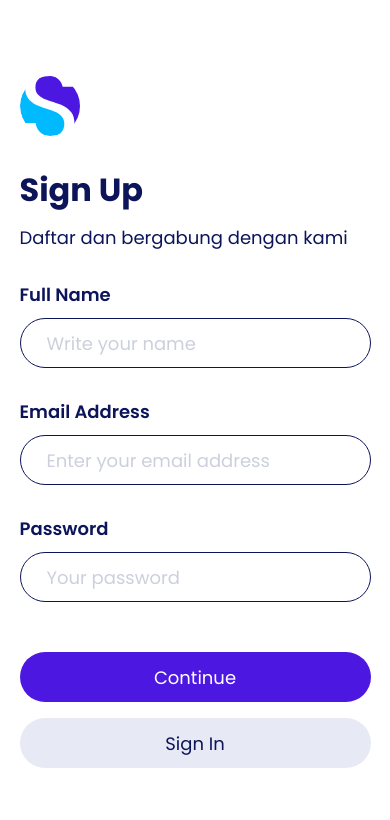
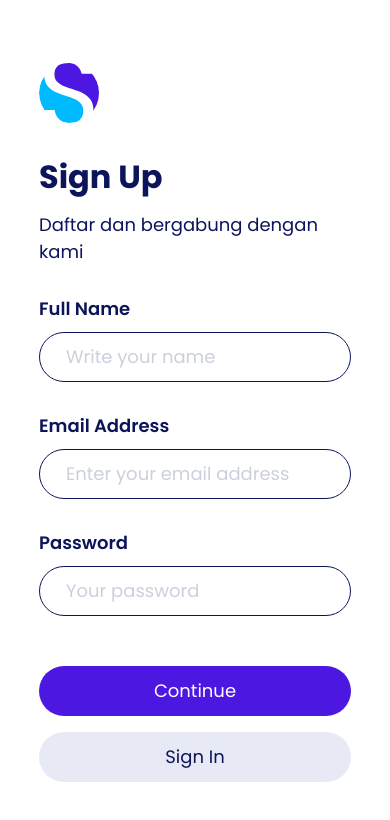
Before and after one commit to firlyafriansyah/GamingStore, a Next.js app: page /signup in a window 390 px wide. Shown: the top 820 px of the page. Built offline with nearby package versions, Linux system fonts and the light colour scheme.

Commit message:
Fixed responsive design Sign Up page

```diff
--- a/styles/signup.module.css
+++ b/styles/signup.module.css
@@ -31,6 +31,6 @@
 
 @media screen and (max-width: 500px) {
   .signup-wrapper {
-    width: 90%;
+    width: 80%;
   }
 }
--- a/styles/signupsuccess.module.css
+++ b/styles/signupsuccess.module.css
@@ -1,6 +1,6 @@
 .container {
   width: 100%;
-  height: 100vh;
+  min-height: 100vh;
   display: flex;
   flex-direction: column;
   justify-content: center;
@@ -9,7 +9,7 @@
 
 .illustration-wrapper {
   position: relative;
-  width: 80%;
+  width: 50%;
   height: 300px;
   margin-bottom: 70px;
 }
@@ -33,6 +33,6 @@
 
 @media screen and (max-width: 500px) {
   .button-wrapper {
-    width: 90%;
+    width: 80%;
   }
 }
--- a/styles/uploadphoto.module.css
+++ b/styles/uploadphoto.module.css
@@ -1,6 +1,6 @@
 .container {
   width: 100%;
-  height: 100vh;
+  min-height: 100vh;
   display: flex;
   flex-direction: column;
   justify-content: center;
@@ -86,6 +86,6 @@
 
 @media screen and (max-width: 500px) {
   .game-favorite-container {
-    width: 90%;
+    width: 80%;
   }
 }
```
